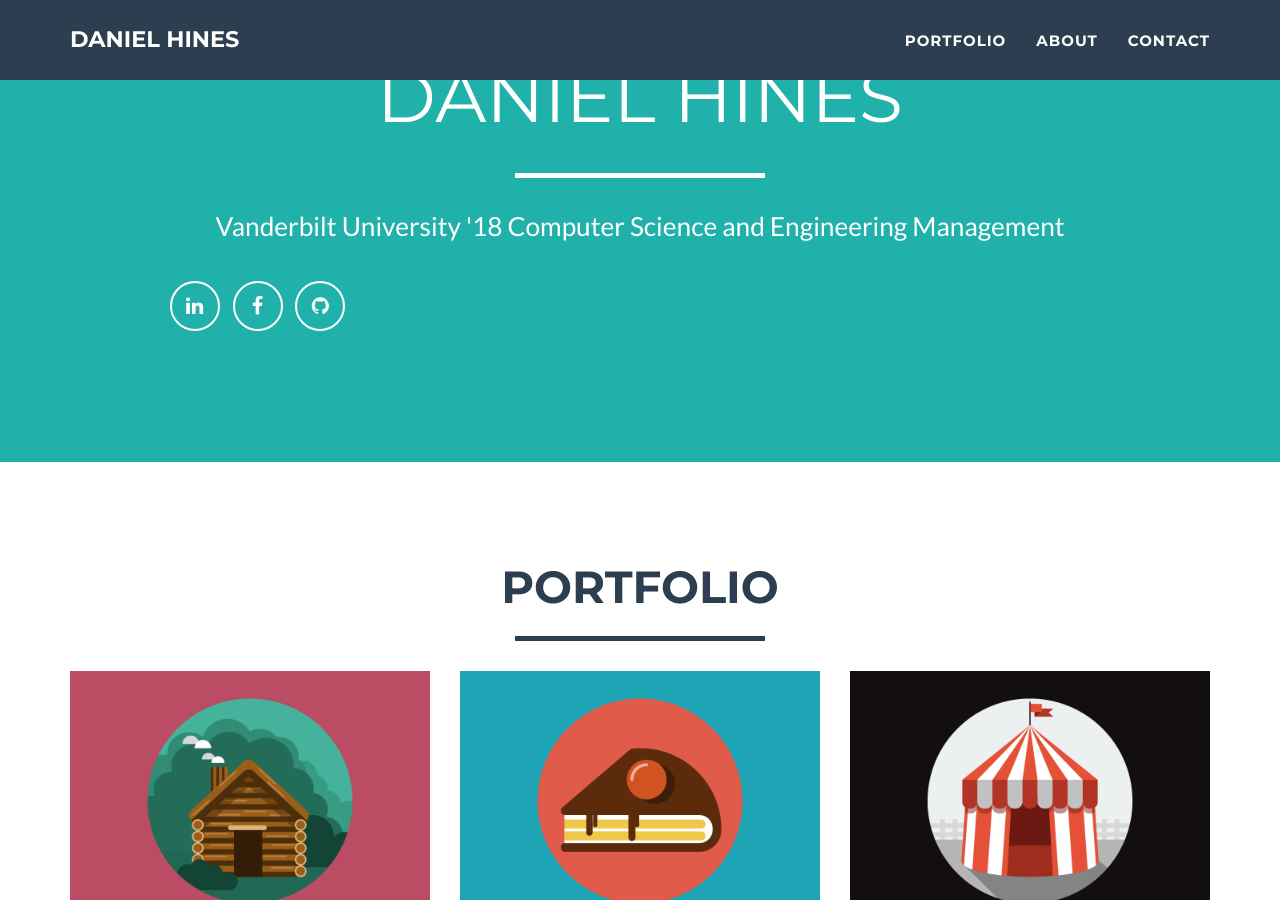
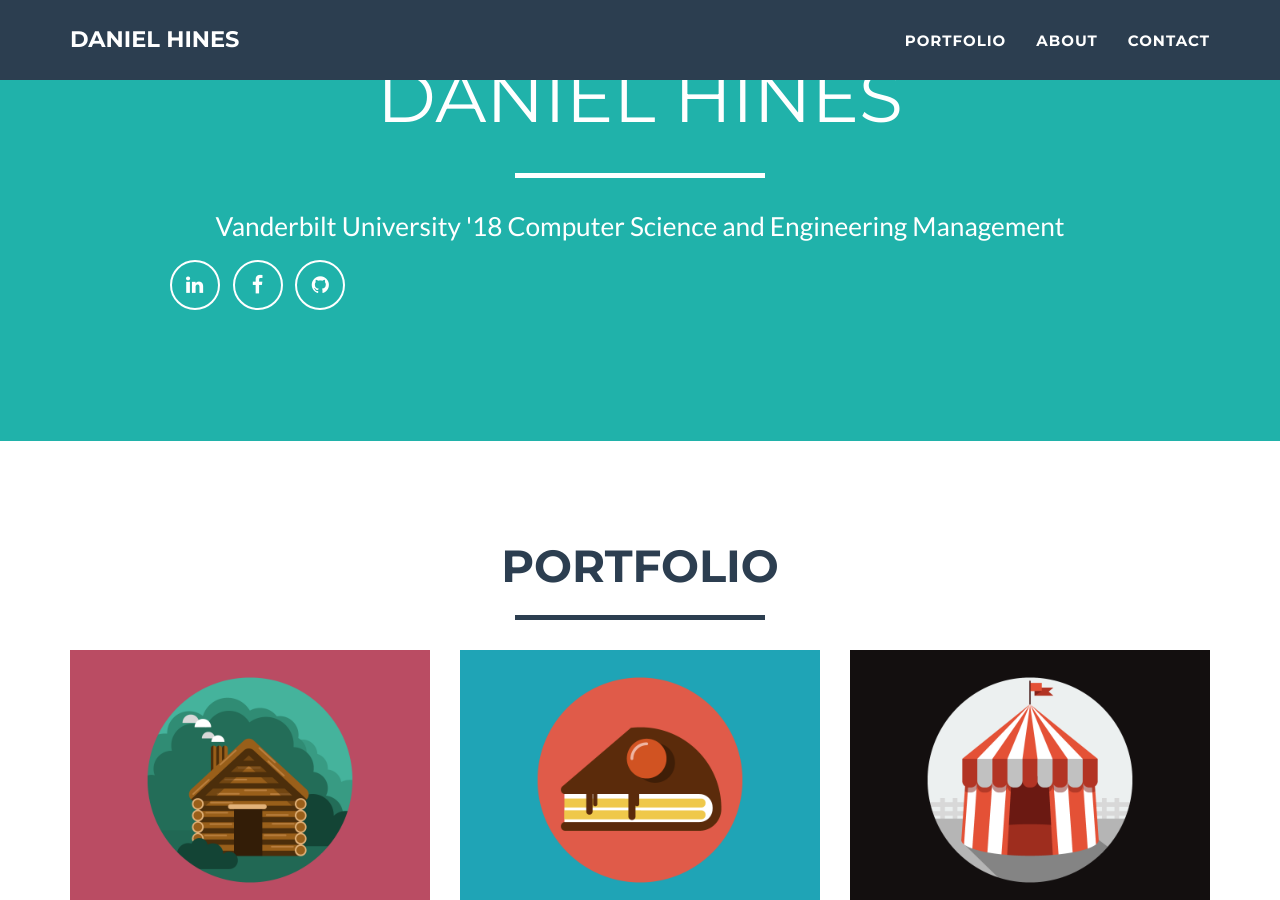
Before and after one commit to danielchines/danielchines.github.io, a Jekyll site: the page built from index.html, in a window 1280 px wide and 900 px high, scrolled down 515 px. Built offline with Jekyll 4.4.1, drawn with Linux system fonts in a browser that asks for light colours.

Commit message:
Update header.html

```diff
--- a/_includes/header.html
+++ b/_includes/header.html
@@ -9,7 +9,6 @@
                         <hr class="star-light">
                         <span class="skills">{{ site.skills }}</span>
 			<div class="header-col col-md-4">
-                        <h3>{{ site.header.social }}</h3>
                         <ul class="list-inline">
                             {% for network in site.social %}
                             <li>
```
